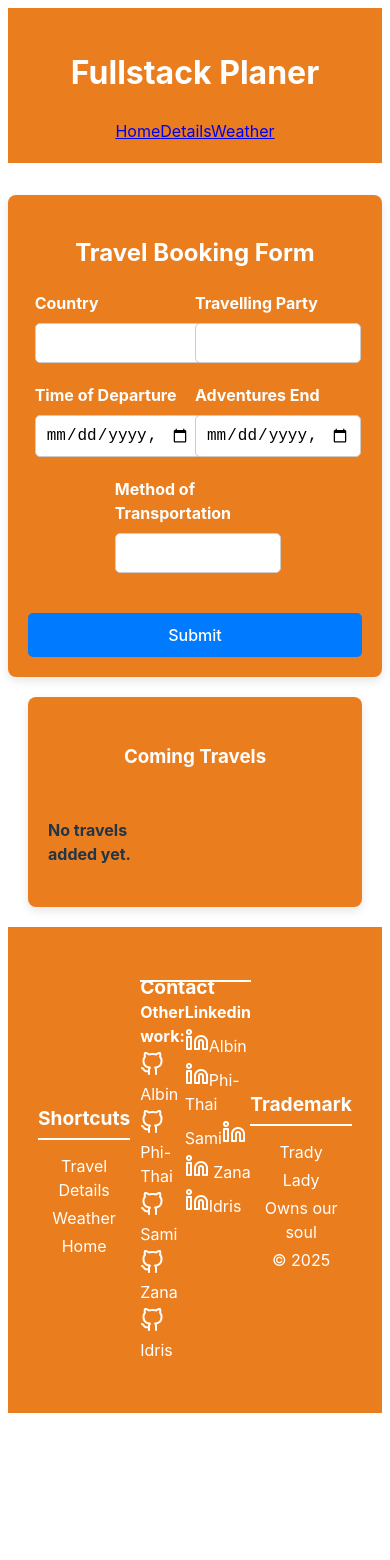
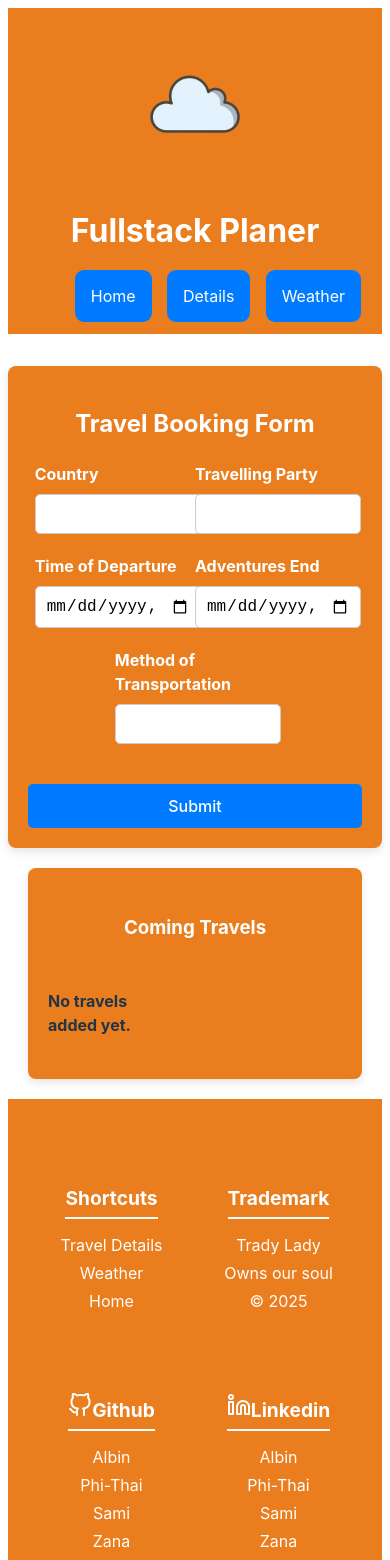
Before and after one commit to Albin-Tenghagen/fullstackPlaner, a React (Vite) app in the folder vite-folder/: page / in a window 390 px wide. Shown: the top 1560 px of the page. Before the commit the page ends 1421 px from the top, so only its background shows below. Built offline with nearby package versions, Linux system fonts and the light colour scheme.

Commit message:
footer and header fully finished and responsive on 3 screen sizes

```diff
--- a/vite-folder/src/components/FooterFolder/Footer.jsx
+++ b/vite-folder/src/components/FooterFolder/Footer.jsx
@@ -19,22 +19,22 @@ const Footer = () => {
           Home
         </Link>
       </article>
-
-      <section className="footerSection">
-        <h4 className="footerh4 contacth4">Contact</h4>
-        <article className="GithubArticle">
-          <h5>Other work:</h5>
+      {/* ------------------------------------------------------------------ */}
+      <article className="footerArticle git">
+        <h4 className="footerh4">
+          <img
+            className="footerIcon"
+            src="/icons/links-light/Github.png"
+            alt="Git icon"
+          />
+          Github
+        </h4>
         <a
           href="https://github.com/Albin-Tenghagen"
           target="_blank"
           rel="noopener noreferrer"
           className="footerLink"
         >
-            <img
-              className="footerIcon"
-              src="/icons/links-light/Github.png"
-              alt="Git icon"
-            />
           Albin
         </a>
         <a
@@ -43,80 +43,6 @@ const Footer = () => {
           rel="noopener noreferrer"
           className="footerLink"
         >
-            <img
-              className="footerIcon"
-              src="/icons/links-light/Github.png"
-              alt="Git icon"
-            />
-            Phi-Thai
-          </a>
-          <a
-            href="https://github.com/Samii02"
-            target="_blank"
-            rel="noopener noreferrer"
-            className="footerLink"
-          >
-            <img
-              className="footerIcon"
-              src="/icons/links-light/Github.png"
-              alt="Git icon"
-            />
-            Sami
-          </a>
-          <a
-            href="https://github.com/ZanaPK0"
-            target="_blank"
-            rel="noopener noreferrer"
-            className="footerLink"
-          >
-            <img
-              className="footerIcon"
-              src="/icons/links-light/Github.png"
-              alt="Git icon"
-            />{" "}
-            Zana
-          </a>
-          <a
-            href="https://github.com/Derainted"
-            target="_blank"
-            rel="noopener noreferrer"
-            className="footerLink"
-          >
-            <img
-              className="footerIcon"
-              src="/icons/links-light/Github.png"
-              alt="Git icon"
-            />
-            Idris
-          </a>
-        </article>
-
-        <article className="LinkedinArticle">
-          <h5>Linkedin</h5>
-          <a
-            href="https://www.linkedin.com/in/albin-tenghagen-980685211/"
-            target="_blank"
-            rel="noopener noreferrer"
-            className="footerLink"
-          >
-            <img
-              className="footerIcon"
-              src="/icons/links-light/Linkedin.png"
-              alt="Git icon"
-            />
-            Albin
-          </a>
-          <a
-            href="https://github.com/ThaisonL"
-            target="_blank"
-            rel="noopener noreferrer"
-            className="footerLink"
-          >
-            <img
-              className="footerIcon"
-              src="/icons/links-light/Linkedin.png"
-              alt="Git icon"
-            />
           Phi-Thai
         </a>
         <a
@@ -126,11 +52,6 @@ const Footer = () => {
           className="footerLink"
         >
           Sami
-            <img
-              className="footerIcon"
-              src="/icons/links-light/Linkedin.png"
-              alt="Git icon"
-            />
         </a>
         <a
           href="https://github.com/ZanaPK0"
@@ -138,11 +59,7 @@ const Footer = () => {
           rel="noopener noreferrer"
           className="footerLink"
         >
-            <img
-              className="footerIcon"
-              src="/icons/links-light/Linkedin.png"
-              alt="Git icon"
-            />{" "}
+          {" "}
           Zana
         </a>
         <a
@@ -151,20 +68,66 @@ const Footer = () => {
           rel="noopener noreferrer"
           className="footerLink"
         >
+          Idris
+        </a>
+      </article>
+      {/* ------------------------------------------------------------------ */}
+      <article className="footerArticle linked">
+        <h4 className="footerh4">
+          {" "}
           <img
             className="footerIcon"
             src="/icons/links-light/Linkedin.png"
-              alt="Git icon"
+            alt="linkedin icon"
           />
+          Linkedin
+        </h4>
+        <a
+          href="https://www.linkedin.com/in/albin-tenghagen-980685211/"
+          target="_blank"
+          rel="noopener noreferrer"
+          className="footerLink"
+        >
+          Albin
+        </a>
+        <a
+          href="https://github.com/ThaisonL"
+          target="_blank"
+          rel="noopener noreferrer"
+          className="footerLink"
+        >
+          Phi-Thai
+        </a>
+        <a
+          href="https://github.com/Samii02"
+          target="_blank"
+          rel="noopener noreferrer"
+          className="footerLink"
+        >
+          Sami
+        </a>
+        <a
+          href="https://github.com/ZanaPK0"
+          target="_blank"
+          rel="noopener noreferrer"
+          className="footerLink"
+        >
+          {" "}
+          Zana
+        </a>
+        <a
+          href="https://github.com/Derainted"
+          target="_blank"
+          rel="noopener noreferrer"
+          className="footerLink"
+        >
           Idris
         </a>
       </article>
-      </section>
-
-      <article className="footerArticle">
+      {/* ------------------------------------------------------------------ */}
+      <article className="footerArticle trady">
         <h4 className="footerh4">Trademark</h4>
-        <p>Trady</p>
-        <p>Lady</p>
+        <p>Trady Lady</p>
         <p>Owns our soul</p>
         <p>© {currentYear}</p>
       </article>
--- a/vite-folder/src/components/FooterFolder/footer.css
+++ b/vite-folder/src/components/FooterFolder/footer.css
@@ -13,20 +13,7 @@ footer {
   max-width: 300px;
   margin: 10px;
 }
-.footerSection {
-  grid-column: 2 / span 2;
-  display: grid;
-  grid-template-columns: 1fr 1fr;
-  grid-template-rows: 10% 90%;
-  grid-auto-flow: column;
-}
 
-.githubArticle {
-  grid-row: 2;
-}
-.LinkedinArticle {
-  grid-row: 2;
-}
 /* Section titles */
 .footerh4 {
   font-size: 1.2rem;
@@ -34,11 +21,6 @@ footer {
   border-bottom: 2px solid white;
   display: inline-block;
   padding-bottom: 5px;
-}
-.contacth4 {
-  width: 100%;
-  grid-row: 1;
-  grid-column: span 2;
 }
 
 /* Email and general text */
@@ -73,8 +55,19 @@ p {
 /* Ensure the footer is responsive */
 @media (max-width: 768px) {
   footer {
-    flex-direction: column;
     align-items: center;
+    justify-content: center;
+    grid-template-columns: 1fr 1fr;
+    grid-template-rows: 1fr 1fr;
+  }
+
+  .linked {
+    grid-column: 2;
+    grid-row: 2;
+  }
+  .trady {
+    grid-column: 2;
+    grid-row: 1;
   }
 
   .footerArticle {
--- a/vite-folder/src/components/HeaderFolder/Header.jsx
+++ b/vite-folder/src/components/HeaderFolder/Header.jsx
@@ -4,9 +4,13 @@ import "./header.css";
 function Header() {
   return (
     <header>
-      {/* <figure className="Header-icon">
-        <img src="../../../public/cloud-icon-gray.jpg" alt="Logo" />
-      </figure> */}
+      <figure className="Header-icon">
+        <img
+          className="Header-img"
+          src="../../../public/cloud-icon-gray-removebg-preview.png"
+          alt="Logo"
+        />
+      </figure>
       <h1>Fullstack Planer</h1>
 
       <Navbar />
--- a/vite-folder/src/components/HeaderFolder/header.css
+++ b/vite-folder/src/components/HeaderFolder/header.css
@@ -7,6 +7,7 @@ header {
   justify-content: space-around;
   flex-wrap: wrap;
   text-align: center;
+  align-items: center;
   margin-bottom: 2rem;
 }
 
@@ -14,15 +15,22 @@ header {
   color: #2280ed;
   text-decoration: underline;
 } */
-
+.Header-icon {
+  width: 120px;
+  height: 120px;
+  height: auto;
+  position: relative;
+}
+.Header-img {
+  width: 100%;
+  height: auto;
+  position: relative;
+}
 /* Ensure the footer is responsive */
 @media (max-width: 768px) {
-  footer {
+  header {
     flex-direction: column;
+    justify-content: center;
     align-items: center;
   }
-
-  .footerArticle {
-    text-align: center;
-  }
 }
--- a/vite-folder/src/components/NavbarFolder/navbar.css
+++ b/vite-folder/src/components/NavbarFolder/navbar.css
@@ -1,3 +1,20 @@
-.Navlink {
+.navigationMenu {
   text-decoration: none;
+  margin: 2%;
+  list-style: none;
 }
+
+.NavLink {
+  text-decoration: none;
+  background-color: #007bff;
+  color: white;
+  border-radius: 9px;
+  width: 60px;
+  margin: 3%;
+  padding: 1rem;
+  cursor: pointer;
+}
+.NavLink:hover {
+  background-color: #0056b3;
+  color: white;
+}
```
Also changed, not shown: vite-folder/public/cloud-icon-gray-removebg-preview.png (added). Lines whose indentation alone changed are shown as unchanged.
